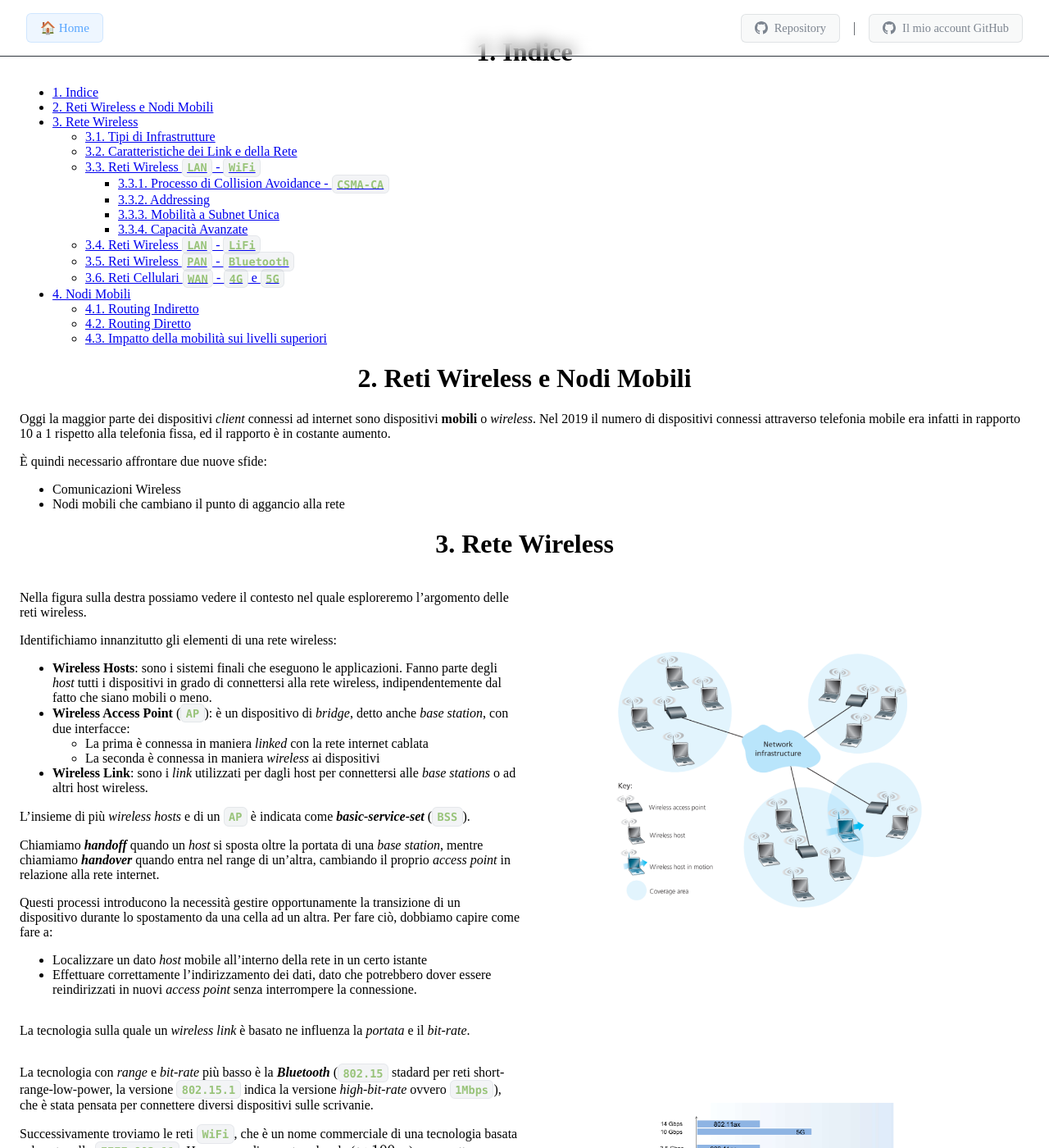
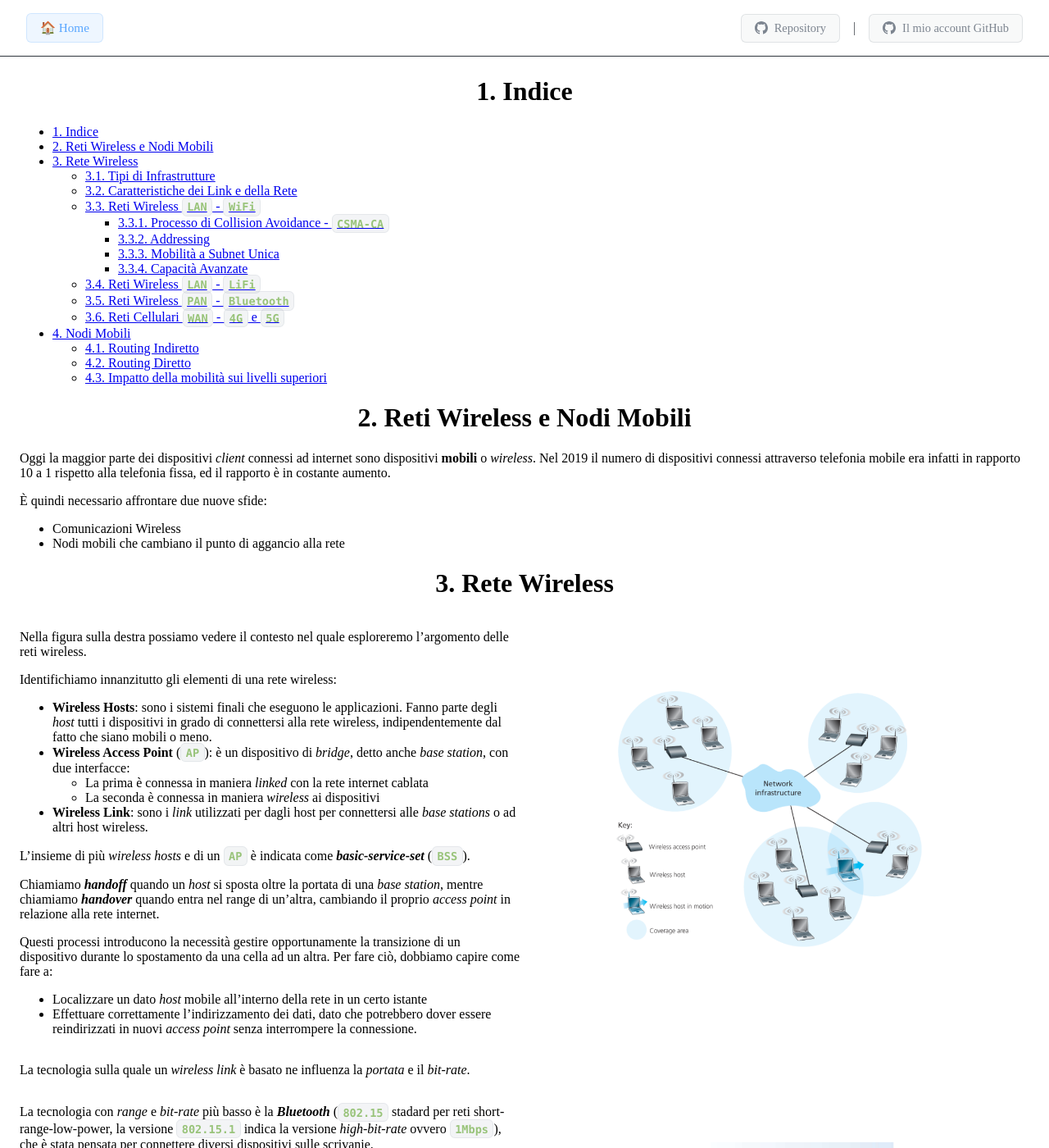
Before and after one commit to Gabriele-D-Cambria/Appunti-Reti-Informatiche-2025-2026, a Jekyll site: the page built from Reti Wireless e Nodi Mobili.md, in a window 1280 px wide and 1400 px high. Shown: the whole window at 82% size. Built offline with Jekyll 4.4.1, drawn with Linux system fonts in a browser that asks for light colours; nearby versions of some CDN libraries; our own code applies the rules of GitHub Pages for plain Markdown files.

Commit message:
Minor fixes

```diff
--- a/Reti Wireless e Nodi Mobili.md
+++ b/Reti Wireless e Nodi Mobili.md
@@ -512,7 +512,7 @@ Le reti cellulari sono la soluzione per la fornitura di internet in reti `WAN` w
 Infatti la tecnologia `4G` è utilizzata per il $97\%$ del tempo in Corea e più del $90\%$ negli Stati Uniti.
 
 <div class="grid2">
-<div class="">
+<div class="top">
 <p class="p">Similitudini con Internet Cablato</p>
 
 ---
@@ -524,7 +524,7 @@ Inoltre è anch'essa una _rete di reti_, e sfrutta molti protocolli che abbiamo
 È connesso all'internet cablato.
 
 </div>
-<div class="">
+<div class="top">
 <p class="p">Differenze con Internet Cablato</p>
 
 ---
--- a/assets/style.css
+++ b/assets/style.css
@@ -351,8 +351,8 @@ mjx-container.MathJax {
 
 /* Compensazione per header fisso */
 body {
-    padding-top: 4rem;
     padding: 1em;
+    padding-top: 4rem !important
 }
 
 .site-nav {
```
